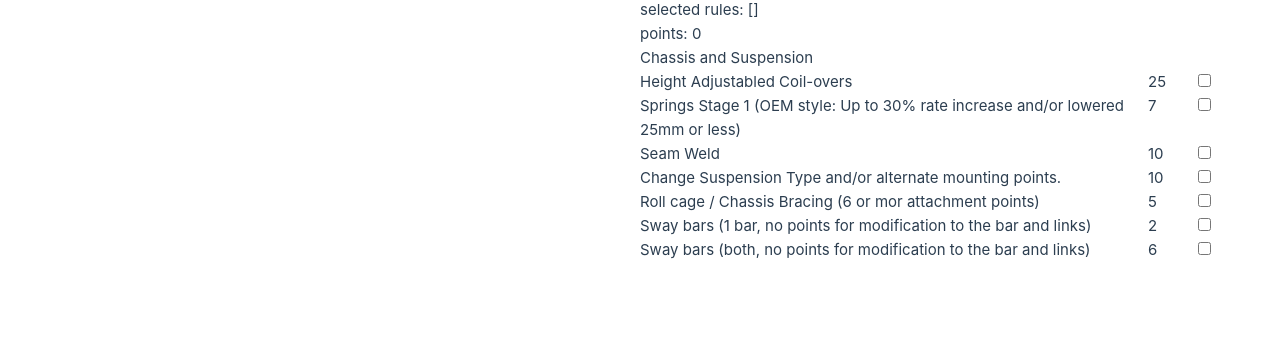
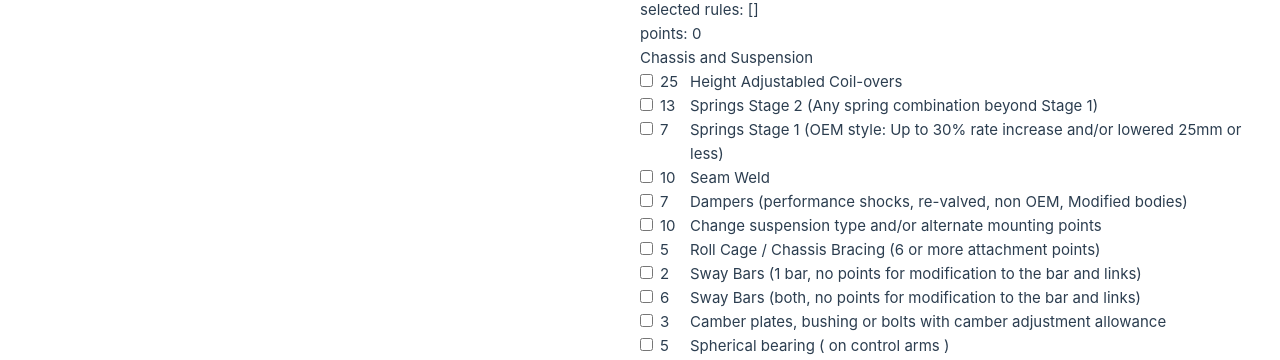
Before and after one commit to BinaryOverlord/NASAAutocrossCalculator, a Vue app in the folder Web/: page / in a window 1280 px wide. Shown: the part 802-1162 px from the top of the page. Before the commit the page ends 1064 px from the top, so only its background shows below. Built offline with nearby package versions, Linux system fonts and the light colour scheme; the HTML template or start-up script is replaced by a standard one.

Commit message:
Added suspension rules

```diff
--- a/Web/src/components/RuleInput.vue
+++ b/Web/src/components/RuleInput.vue
@@ -8,10 +8,10 @@ const props = defineProps<{rule: Rule}>()
 
 <template>
      <div class="rule">
-        <div>{{ props.rule.description }}</div>
-        <div>{{ props.rule.points }}</div>
-        <div>
+       <div>
           <input type="checkbox" :value="props.rule.refNumer" v-model="model" />
         </div>
+        <div>{{ props.rule.points }}</div>
+        <div>{{ props.rule.description }}</div>
       </div>
 </template>
--- a/Web/src/views/Calculator.vue
+++ b/Web/src/views/Calculator.vue
@@ -5,23 +5,78 @@ import type { Rule } from '../Logic/Rule'
 
 const selectedRules = ref([])
 
-const r6_2_1: Rule = {
+const suspensionRules = {
+  r6_2_1:  {
     refNumer: '6.2.1',
     description: 'Height Adjustabled Coil-overs',
     points: 25,
-}
-const r6_2_2: Rule = {
+  },
+  r6_2_2: {
     refNumer: '6.2.2',
+    description: 'Springs Stage 2 (Any spring combination beyond Stage 1)',
+    points: 13,
+  },
+  r6_2_3: {
+    refNumer: '6.2.3',
     description: 'Springs Stage 1 (OEM style: Up to 30% rate increase and/or lowered 25mm or less)',
     points: 7,
-}
-const r6_2_3: Rule = {
-  refNumer: '6.2.3',
+  },
+  r6_2_4: {
+    refNumer: '6.2.4',
     description: 'Seam Weld',
     points: 10
+  },
+  r6_2_5: {
+    refNumer: '6.2.5',
+    description: 'Dampers (performance shocks, re-valved, non OEM, Modified bodies)',
+    points: 7,
+  },
+  r6_2_6: {
+    refNumer: '6.2.6',
+    description: 'Change suspension type and/or alternate mounting points',
+    points: 10,
+  },
+  r6_2_7: {
+    refNumer: '6.2.7',
+    description: 'Roll Cage / Chassis Bracing (6 or more attachment points)',
+    points: 5,
+  },
+  r6_2_8: {
+    refNumer: '6.2.8',
+    description: 'Sway Bars (1 bar, no points for modification to the bar and links)',
+    points: 2,
+  },
+  r6_2_9: {
+    refNumer: '6.2.9',
+    description: 'Sway Bars (both, no points for modification to the bar and links)',
+    points: 6,
+  },
+  r6_2_10: {
+    refNumer: '6.2.10',
+    description: 'Camber plates, bushing or bolts with camber adjustment allowance',
+    points: 3,
+  },
+  r6_2_11: {
+    refNumer: '6.2.11',
+    description: 'Spherical bearing ( on control arms )',
+    points: 5,
+  },
+  r6_2_12: {
+    refNumer: '6.2.12',
+    description: 'Subframe modifications or its mounts and/or bushings',
+    points: 5,
+  }
+};
+
+const allRules : Array<any> = []
+
+for(const [_, value] of Object.entries(suspensionRules)) {
+  if (typeof value === 'string') {
+  } else {
+    allRules.push(value)
+  }
 }
 
-const allRules = [r6_2_1, r6_2_2, r6_2_3]
 
 const pointsToAdd = computed(() => {
   const points = selectedRules.value.map((r) => {
@@ -44,29 +99,18 @@ const pointsToAdd = computed(() => {
 
     <div class="container">
       <div class="header">Chassis and Suspension</div>
-      <rule-input v-model="selectedRules" :rule="r6_2_1"></rule-input>
-      <rule-input v-model="selectedRules" :rule="r6_2_2"></rule-input>
-      <rule-input v-model="selectedRules" :rule="r6_2_3"></rule-input>
-      <div class="rule">
-        <div>Change Suspension Type and/or alternate mounting points.</div>
-        <div>10</div>
-        <div><input type="checkbox" /></div>
-      </div>
-      <div class="rule">
-        <div>Roll cage / Chassis Bracing (6 or mor attachment points)</div>
-        <div>5</div>
-        <div><input type="checkbox" /></div>
-      </div>
-      <div class="rule">
-        <div>Sway bars (1 bar, no points for modification to the bar and links)</div>
-        <div>2</div>
-        <div><input type="checkbox" /></div>
-      </div>
-      <div class="rule">
-        <div>Sway bars (both, no points for modification to the bar and links)</div>
-        <div>6</div>
-        <div><input type="checkbox" /></div>
-      </div>
+      <rule-input v-model="selectedRules" :rule="suspensionRules.r6_2_1"></rule-input>
+      <rule-input v-model="selectedRules" :rule="suspensionRules.r6_2_2"></rule-input>
+      <rule-input v-model="selectedRules" :rule="suspensionRules.r6_2_3"></rule-input>
+      <rule-input v-model="selectedRules" :rule="suspensionRules.r6_2_4"></rule-input>
+      <rule-input v-model="selectedRules" :rule="suspensionRules.r6_2_5"></rule-input>
+      <rule-input v-model="selectedRules" :rule="suspensionRules.r6_2_6"></rule-input>
+      <rule-input v-model="selectedRules" :rule="suspensionRules.r6_2_7"></rule-input>
+      <rule-input v-model="selectedRules" :rule="suspensionRules.r6_2_8"></rule-input>
+      <rule-input v-model="selectedRules" :rule="suspensionRules.r6_2_9"></rule-input>
+      <rule-input v-model="selectedRules" :rule="suspensionRules.r6_2_10"></rule-input>
+      <rule-input v-model="selectedRules" :rule="suspensionRules.r6_2_11"></rule-input>
+      <rule-input v-model="selectedRules" :rule="suspensionRules.r6_2_12"></rule-input>
     </div>
   </div>
 </template>
@@ -82,7 +126,7 @@ const pointsToAdd = computed(() => {
 
 .rule {
   display: grid;
-  grid-template-columns: auto 50px 50px;
+  grid-template-columns:  20px 30px auto;
 }
 
 .header {
```
Lines whose indentation alone changed are shown as unchanged.
